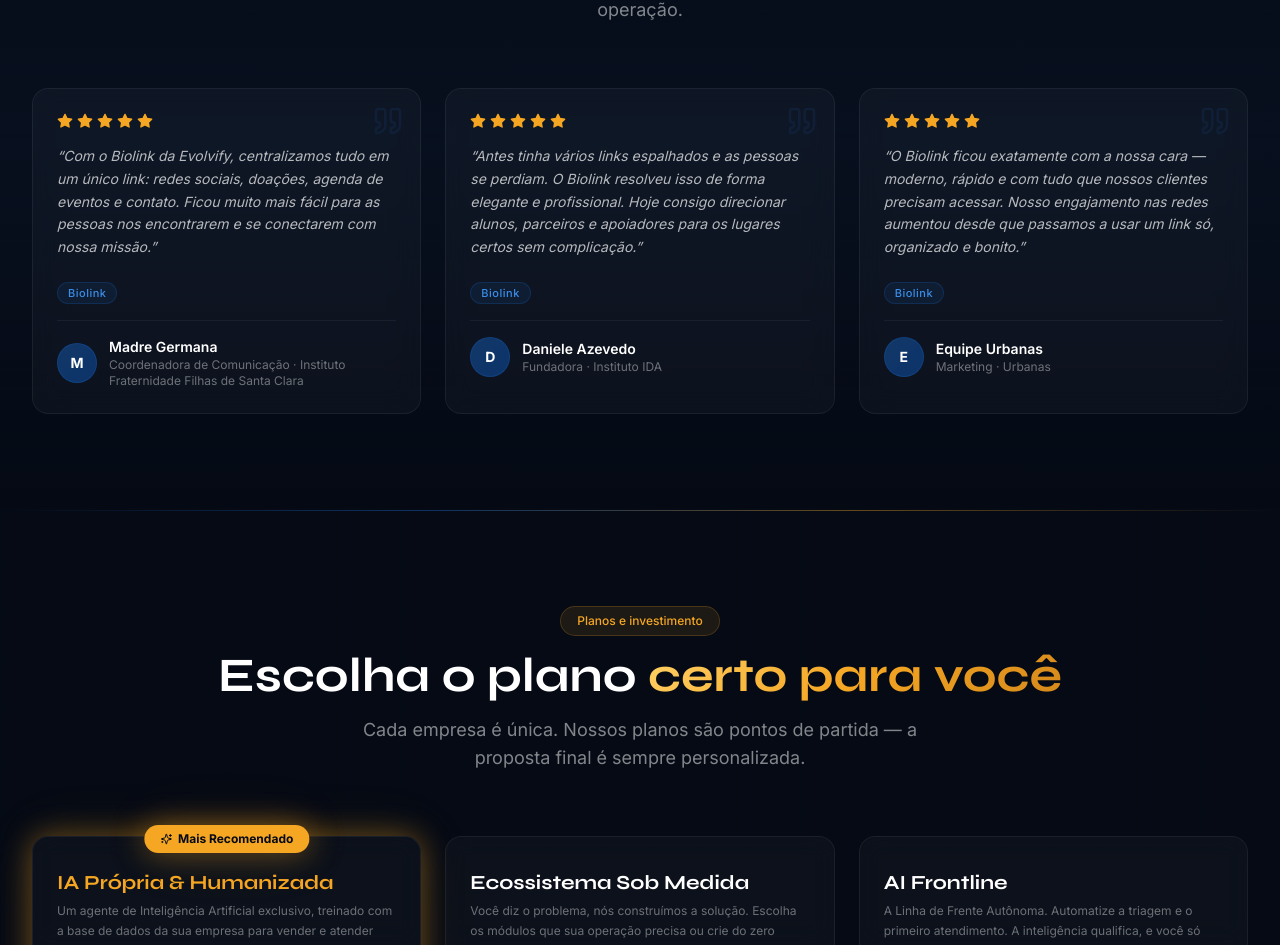
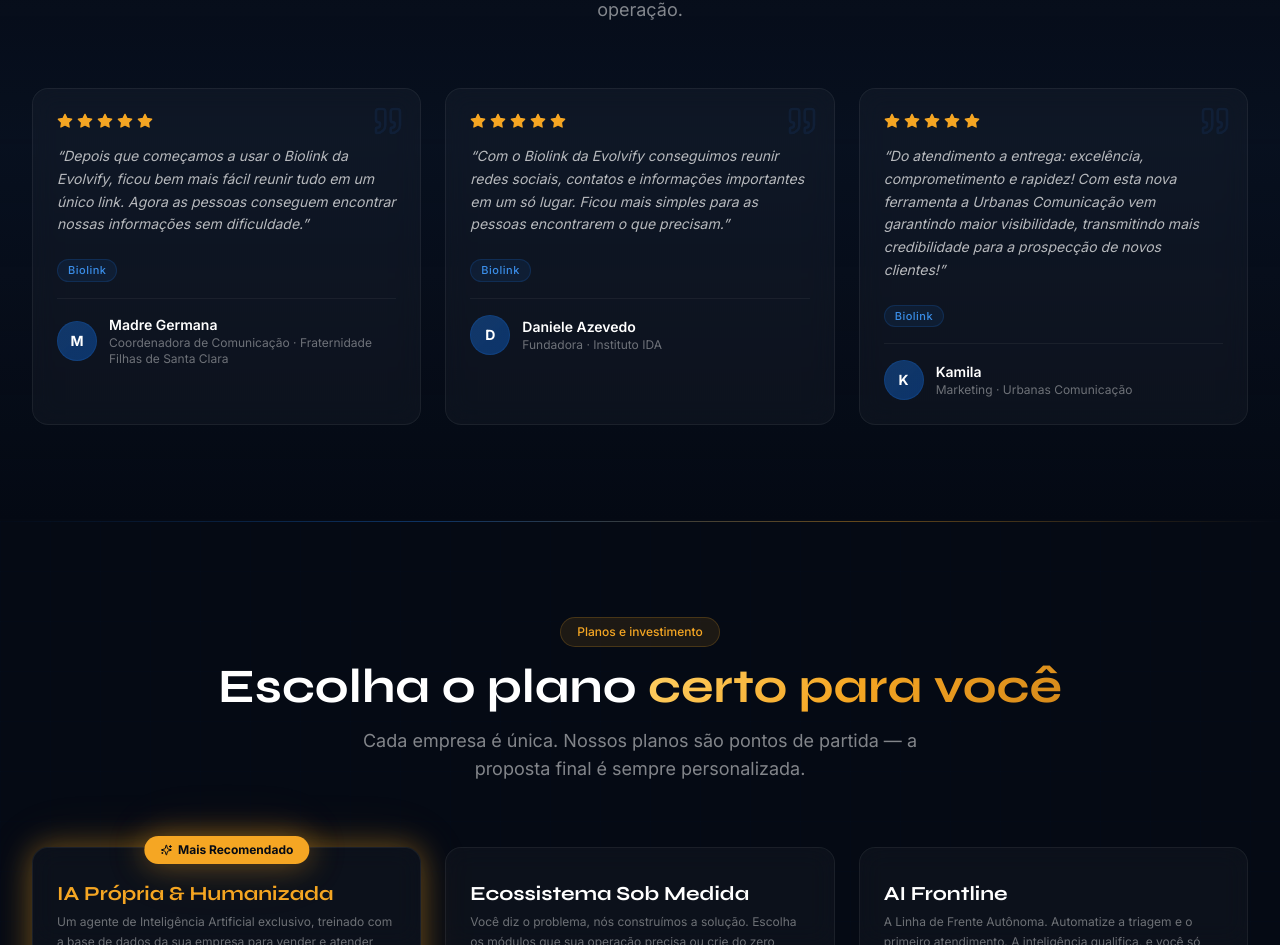
Before and after one commit to EvolvifySA/Evolvify, a Next.js app: page / in a window 1280 px wide. Shown: the part 4672-5617 px from the top of the page. Built offline with nearby package versions, Linux system fonts and the light colour scheme.

Commit message:
Att feedback

```diff
--- a/app/solucoes/page.tsx
+++ b/app/solucoes/page.tsx
@@ -32,7 +32,7 @@
       <section className="relative pt-32 pb-20 hex-bg overflow-hidden">
         <div className="absolute top-1/3 right-1/4 w-96 h-96 bg-brand-blue/8 rounded-full blur-[100px]" />
         <div className="relative z-10 max-w-7xl mx-auto px-4 sm:px-6 lg:px-8 text-center">
-          <motion.div initial={{ opacity: 0, y: 30 }} animate={{ opacity: 1, y: 0 }}>
+          <motion.div initial={{ opacity: 0, y: 16 }} animate={{ opacity: 1, y: 0 }} transition={{ duration: 0.35 }}>
             <span className="inline-flex items-center gap-2 px-4 py-1.5 rounded-full bg-brand-blue/10 border border-brand-blue/20 text-brand-blue-light text-xs font-medium mb-6">
               Nossas soluções
             </span>
@@ -59,10 +59,10 @@
               <motion.div
                 key={solution.id}
                 id={solution.id}
-                initial={{ opacity: 0, y: 40 }}
+                initial={{ opacity: 0, y: 20 }}
                 whileInView={{ opacity: 1, y: 0 }}
-                viewport={{ once: true }}
-                transition={{ delay: 0.1 }}
+                viewport={{ once: true, amount: 0.1 }}
+                transition={{ duration: 0.3 }}
                 className={`scroll-mt-28 grid lg:grid-cols-2 gap-10 items-center ${
                   !isEven ? "lg:flex-row-reverse" : ""
                 } ${isIA ? "border border-brand-gold/20 rounded-3xl p-8 bg-brand-gold/3" : ""}`}
--- a/data/testimonials.ts
+++ b/data/testimonials.ts
@@ -14,10 +14,10 @@
     id: "1",
     name: "Madre Germana",
     role: "Coordenadora de Comunicação",
-    company: "Instituto Fraternidade Filhas de Santa Clara",
+    company: "Fraternidade Filhas de Santa Clara",
     avatar: "/images/avatars/avatar1.png",
     testimonial:
-      "Com o Biolink da Evolvify, centralizamos tudo em um único link: redes sociais, doações, agenda de eventos e contato. Ficou muito mais fácil para as pessoas nos encontrarem e se conectarem com nossa missão.",
+      "Depois que começamos a usar o Biolink da Evolvify, ficou bem mais fácil reunir tudo em um único link. Agora as pessoas conseguem encontrar nossas informações sem dificuldade.",
     rating: 5,
     solution: "Biolink",
   },
@@ -28,18 +28,18 @@
     company: "Instituto IDA",
     avatar: "/images/avatars/avatar2.png",
     testimonial:
-      "Antes tinha vários links espalhados e as pessoas se perdiam. O Biolink resolveu isso de forma elegante e profissional. Hoje consigo direcionar alunos, parceiros e apoiadores para os lugares certos sem complicação.",
+      "Com o Biolink da Evolvify conseguimos reunir redes sociais, contatos e informações importantes em um só lugar. Ficou mais simples para as pessoas encontrarem o que precisam.",
     rating: 5,
     solution: "Biolink",
   },
   {
     id: "3",
-    name: "Equipe Urbanas",
+    name: "Kamila",
     role: "Marketing",
-    company: "Urbanas",
+    company: "Urbanas Comunicação",
     avatar: "/images/avatars/avatar3.png",
     testimonial:
-      "O Biolink ficou exatamente com a nossa cara — moderno, rápido e com tudo que nossos clientes precisam acessar. Nosso engajamento nas redes aumentou desde que passamos a usar um link só, organizado e bonito.",
+      "Do atendimento a entrega: excelência, comprometimento e rapidez! Com esta nova ferramenta a Urbanas Comunicação vem garantindo maior visibilidade, transmitindo mais credibilidade para a prospecção de novos clientes!",
     rating: 5,
     solution: "Biolink",
   },
```
